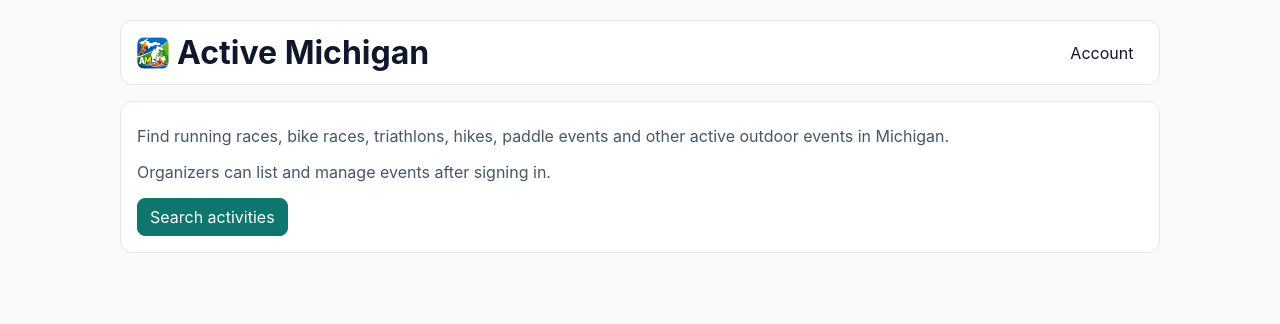
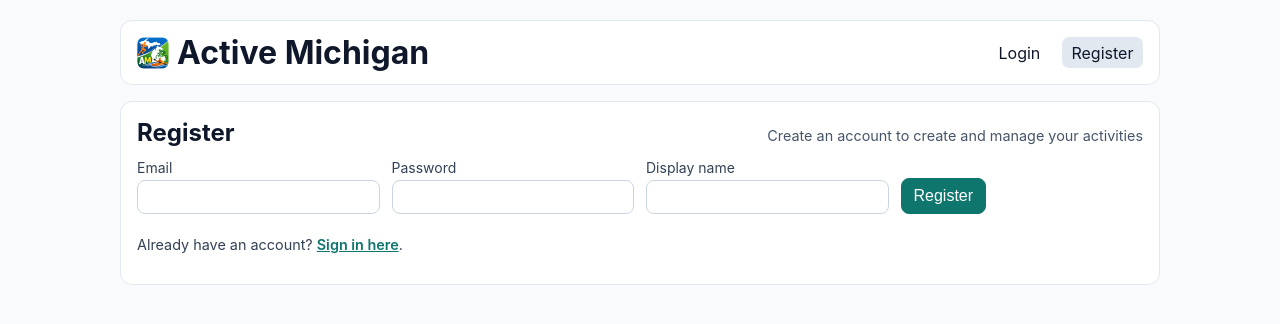
Before and after one commit to akoper/active-michigan, an Angular app in the folder frontend/active-michigan-angular/: page /register in a window 1280 px wide. Before the commit this address led to /. Shown: the top 324 px of the page. Built offline with nearby package versions, Linux system fonts and the light colour scheme.

Commit message:
Add login and registration pages with authentication flow adjustments

```diff
--- a/frontend/active-michigan-angular/src/app/app.routes.ts
+++ b/frontend/active-michigan-angular/src/app/app.routes.ts
@@ -2,6 +2,8 @@ import { Routes } from '@angular/router';
 import { HomeComponent } from './pages/home/home.component';
 import { ActivitiesComponent } from './pages/activities/activities.component';
 import { ActivityDetailComponent } from './pages/activity-detail/activity-detail.component';
+import { LoginComponent } from './pages/login/login.component';
+import { RegisterComponent } from './pages/register/register.component';
 import { AccountComponent } from './pages/account/account.component';
 
 export const routes: Routes = [
@@ -9,5 +11,7 @@ export const routes: Routes = [
   { path: 'activities', component: ActivitiesComponent },
   { path: 'activities/:id', component: ActivityDetailComponent },
   { path: 'account', component: AccountComponent },
+  { path: 'login', component: LoginComponent },
+  { path: 'register', component: RegisterComponent },
   { path: '**', redirectTo: '' }
 ];
--- a/frontend/active-michigan-angular/src/app/components/header/header.component.html
+++ b/frontend/active-michigan-angular/src/app/components/header/header.component.html
@@ -7,10 +7,17 @@
     Menu
   </button>
   <nav class="navLinks" [class.open]="navOpen()">
-    <a routerLink="/account" routerLinkActive="active" (click)="closeNav()">
-      Account
-    </a>
-    @if (authService.isAuthenticated()) {
+    @if (!authService.isAuthenticated()) {
+      <a routerLink="/login" routerLinkActive="active" (click)="closeNav()">
+        Login
+      </a>
+      <a routerLink="/register" routerLinkActive="active" (click)="closeNav()">
+        Register
+      </a>
+    } @else {
+      <a routerLink="/account" routerLinkActive="active" (click)="closeNav()">
+        Account
+      </a>
       <button type="button" class="navLogout secondary" (click)="logout()">
         Sign out
       </button>
--- a/frontend/active-michigan-angular/src/app/pages/account/account.component.html
+++ b/frontend/active-michigan-angular/src/app/pages/account/account.component.html
@@ -1,70 +1,16 @@
 <section class="panel">
   <div class="listHeader">
     <h2>Account</h2>
-    <p>Register or sign in to manage activities</p>
+    <p>Manage your activities and profile</p>
   </div>
 
   @if (authService.isAuthenticated()) {
     <p class="tokenHint">You are signed in. Your session is saved in this browser.</p>
+  } @else {
     <div class="actions">
-      <button type="button" class="secondary" (click)="onLogout()">
-        Sign out
-      </button>
+      <a routerLink="/login" class="button">Sign in</a>
+      <a routerLink="/register" class="button secondary">Register</a>
     </div>
-  } @else {
-    <form class="filters" (ngSubmit)="onRegister()">
-      <div class="field">
-        <label for="authEmail">Email</label>
-        <input
-          id="authEmail"
-          name="authEmail"
-          type="email"
-          [(ngModel)]="authEmail"
-          required
-        />
-      </div>
-
-      <div class="field">
-        <label for="authPassword">Password</label>
-        <input
-          id="authPassword"
-          name="authPassword"
-          type="password"
-          [(ngModel)]="authPassword"
-          required
-          minlength="8"
-        />
-      </div>
-
-      <div class="field">
-        <label for="authDisplayName">Display name</label>
-        <input
-          id="authDisplayName"
-          name="authDisplayName"
-          [(ngModel)]="authDisplayName"
-          required
-        />
-      </div>
-
-      <div class="field">
-        <label for="authRole">Role (register only)</label>
-        <select
-          id="authRole"
-          name="authRole"
-          [(ngModel)]="authRole"
-        >
-          <option value="PARTICIPANT">PARTICIPANT</option>
-          <option value="ORGANIZER">ORGANIZER</option>
-        </select>
-      </div>
-
-      <div class="actions">
-        <button type="submit">Register</button>
-        <button type="button" class="secondary" (click)="onLogin()">
-          Sign in
-        </button>
-      </div>
-    </form>
   }
 
   @if (authMessage()) {
--- a/frontend/active-michigan-angular/src/app/pages/account/account.component.ts
+++ b/frontend/active-michigan-angular/src/app/pages/account/account.component.ts
@@ -1,74 +1,19 @@
 import { Component, signal } from '@angular/core';
 import { CommonModule } from '@angular/common';
 import { FormsModule } from '@angular/forms';
+import { RouterLink } from '@angular/router';
 import { AuthService } from '../../services/auth.service';
 import { UsersManagementComponent } from '../../components/users-management/users-management.component';
-import { UserRole } from '../../models/types';
 
 @Component({
   selector: 'app-account',
   standalone: true,
-  imports: [CommonModule, FormsModule, UsersManagementComponent],
+  imports: [CommonModule, FormsModule, RouterLink, UsersManagementComponent],
   templateUrl: './account.component.html',
   styleUrl: './account.component.css'
 })
 export class AccountComponent {
-  authEmail = signal('');
-  authPassword = signal('');
-  authDisplayName = signal('');
-  authRole = signal<UserRole>('ORGANIZER');
   authMessage = signal('');
 
   constructor(public authService: AuthService) {}
-
-  onRegister() {
-    this.authMessage.set('');
-    const payload = {
-      email: this.authEmail(),
-      password: this.authPassword(),
-      displayName: this.authDisplayName(),
-      role: this.authRole(),
-    };
-
-    this.authService.register(payload).subscribe({
-      next: (res) => {
-        this.authMessage.set(`Registered and signed in as ${res.email} (${res.role})`);
-      },
-      error: (err) => {
-        console.error('Registration error:', err);
-        if (err.status === 0) {
-          this.authMessage.set('Register failed: Cannot connect to the server at http://localhost:8080. Please ensure the backend is running.');
-        } else {
-          this.authMessage.set(`Register failed: ${err.error?.message || err.message}`);
-        }
-      }
-    });
-  }
-
-  onLogin() {
-    this.authMessage.set('');
-    const payload = {
-      email: this.authEmail(),
-      password: this.authPassword(),
-    };
-
-    this.authService.login(payload).subscribe({
-      next: (res) => {
-        this.authMessage.set(`Logged in as ${res.email} (${res.role})`);
-      },
-      error: (err) => {
-        console.error('Login error:', err);
-        if (err.status === 0) {
-          this.authMessage.set('Login failed: Cannot connect to the server. Please ensure the backend is running.');
-        } else {
-          this.authMessage.set(`Login failed: ${err.error?.message || err.message}`);
-        }
-      }
-    });
-  }
-
-  onLogout() {
-    this.authService.logout();
-    this.authMessage.set('Signed out.');
-  }
 }
--- /dev/null
+++ b/frontend/active-michigan-angular/src/app/pages/login/login.component.html
@@ -0,0 +1,46 @@
+<section class="panel">
+  <div class="listHeader">
+    <h2>Sign In</h2>
+    <p>Sign in to manage activities</p>
+  </div>
+
+  @if (authService.isAuthenticated()) {
+    <p class="tokenHint">You are already signed in.</p>
+  } @else {
+    <form class="filters" (ngSubmit)="onLogin()">
+      <div class="field">
+        <label for="authEmail">Email</label>
+        <input
+          id="authEmail"
+          name="authEmail"
+          type="email"
+          [(ngModel)]="authEmail"
+          required
+        />
+      </div>
+
+      <div class="field">
+        <label for="authPassword">Password</label>
+        <input
+          id="authPassword"
+          name="authPassword"
+          type="password"
+          [(ngModel)]="authPassword"
+          required
+        />
+      </div>
+
+      <div class="actions">
+        <button type="submit">Sign in</button>
+      </div>
+    </form>
+  }
+
+  @if (authMessage()) {
+    <p class="createMessage">{{ authMessage() }}</p>
+  }
+
+  <p class="tokenHint">
+    Don't have an account? <a routerLink="/register">Register here</a>.
+  </p>
+</section>
--- /dev/null
+++ b/frontend/active-michigan-angular/src/app/pages/login/login.component.ts
@@ -0,0 +1,43 @@
+import { Component, signal } from '@angular/core';
+import { CommonModule } from '@angular/common';
+import { FormsModule } from '@angular/forms';
+import { Router, RouterLink } from '@angular/router';
+import { AuthService } from '../../services/auth.service';
+
+@Component({
+  selector: 'app-login',
+  standalone: true,
+  imports: [CommonModule, FormsModule, RouterLink],
+  templateUrl: './login.component.html',
+  styleUrl: './login.component.css'
+})
+export class LoginComponent {
+  authEmail = signal('');
+  authPassword = signal('');
+  authMessage = signal('');
+
+  constructor(public authService: AuthService, private router: Router) {}
+
+  onLogin() {
+    this.authMessage.set('');
+    const payload = {
+      email: this.authEmail(),
+      password: this.authPassword(),
+    };
+
+    this.authService.login(payload).subscribe({
+      next: (res) => {
+        this.authMessage.set(`Logged in as ${res.email}`);
+        setTimeout(() => this.router.navigate(['/']), 1500);
+      },
+      error: (err) => {
+        console.error('Login error:', err);
+        if (err.status === 0) {
+          this.authMessage.set('Login failed: Cannot connect to the server. Please ensure the backend is running.');
+        } else {
+          this.authMessage.set(`Login failed: ${err.error?.message || err.message}`);
+        }
+      }
+    });
+  }
+}
--- /dev/null
+++ b/frontend/active-michigan-angular/src/app/pages/register/register.component.html
@@ -0,0 +1,58 @@
+<section class="panel">
+  <div class="listHeader">
+    <h2>Register</h2>
+    <p>Create an account to create and manage your activities</p>
+  </div>
+
+  @if (authService.isAuthenticated()) {
+    <p class="tokenHint">You are already signed in.</p>
+  } @else {
+    <form class="filters" (ngSubmit)="onRegister()">
+      <div class="field">
+        <label for="authEmail">Email</label>
+        <input
+          id="authEmail"
+          name="authEmail"
+          type="email"
+          [(ngModel)]="authEmail"
+          required
+        />
+      </div>
+
+      <div class="field">
+        <label for="authPassword">Password</label>
+        <input
+          id="authPassword"
+          name="authPassword"
+          type="password"
+          [(ngModel)]="authPassword"
+          required
+          minlength="8"
+        />
+      </div>
+
+      <div class="field">
+        <label for="authDisplayName">Display name</label>
+        <input
+          id="authDisplayName"
+          name="authDisplayName"
+          [(ngModel)]="authDisplayName"
+          required
+        />
+      </div>
+
+      <div class="actions">
+        <button type="submit">Register</button>
+      </div>
+    </form>
+  }
+
+  @if (authMessage()) {
+    <p class="createMessage">{{ authMessage() }}</p>
+  }
+
+  <p class="tokenHint">
+    Already have an account? <a routerLink="/login">Sign in here</a>.
+  </p>
+
+</section>
--- /dev/null
+++ b/frontend/active-michigan-angular/src/app/pages/register/register.component.ts
@@ -0,0 +1,48 @@
+import { Component, signal } from '@angular/core';
+import { CommonModule } from '@angular/common';
+import { FormsModule } from '@angular/forms';
+import { Router, RouterLink } from '@angular/router';
+import { AuthService } from '../../services/auth.service';
+import { UserRole } from '../../models/types';
+
+@Component({
+  selector: 'app-register',
+  standalone: true,
+  imports: [CommonModule, FormsModule, RouterLink],
+  templateUrl: './register.component.html',
+  styleUrl: './register.component.css'
+})
+export class RegisterComponent {
+  authEmail = signal('');
+  authPassword = signal('');
+  authDisplayName = signal('');
+  authRole = signal<UserRole>('ORGANIZER');
+  authMessage = signal('');
+
+  constructor(public authService: AuthService, private router: Router) {}
+
+  onRegister() {
+    this.authMessage.set('');
+    const payload = {
+      email: this.authEmail(),
+      password: this.authPassword(),
+      displayName: this.authDisplayName(),
+      role: this.authRole(),
+    };
+
+    this.authService.register(payload).subscribe({
+      next: (res) => {
+        this.authMessage.set(`Registered and signed in as ${res.email}`);
+        setTimeout(() => this.router.navigate(['/']), 1500);
+      },
+      error: (err) => {
+        console.error('Registration error:', err);
+        if (err.status === 0) {
+          this.authMessage.set('Register failed: Cannot connect to the server. Please ensure the backend is running.');
+        } else {
+          this.authMessage.set(`Register failed: ${err.error?.message || err.message}`);
+        }
+      }
+    });
+  }
+}
--- a/frontend/active-michigan-angular/src/styles.css
+++ b/frontend/active-michigan-angular/src/styles.css
@@ -212,7 +212,7 @@ button:disabled {
 }
 
 .tokenHint {
-  margin-top: 0.4rem;
+  margin-top: 1.4rem;
   color: #334155;
   font-size: 0.9rem;
 }
```
Also changed, not shown: frontend/active-michigan-angular/src/app/pages/login/login.component.css (added), frontend/active-michigan-angular/src/app/pages/register/register.component.css (added).
